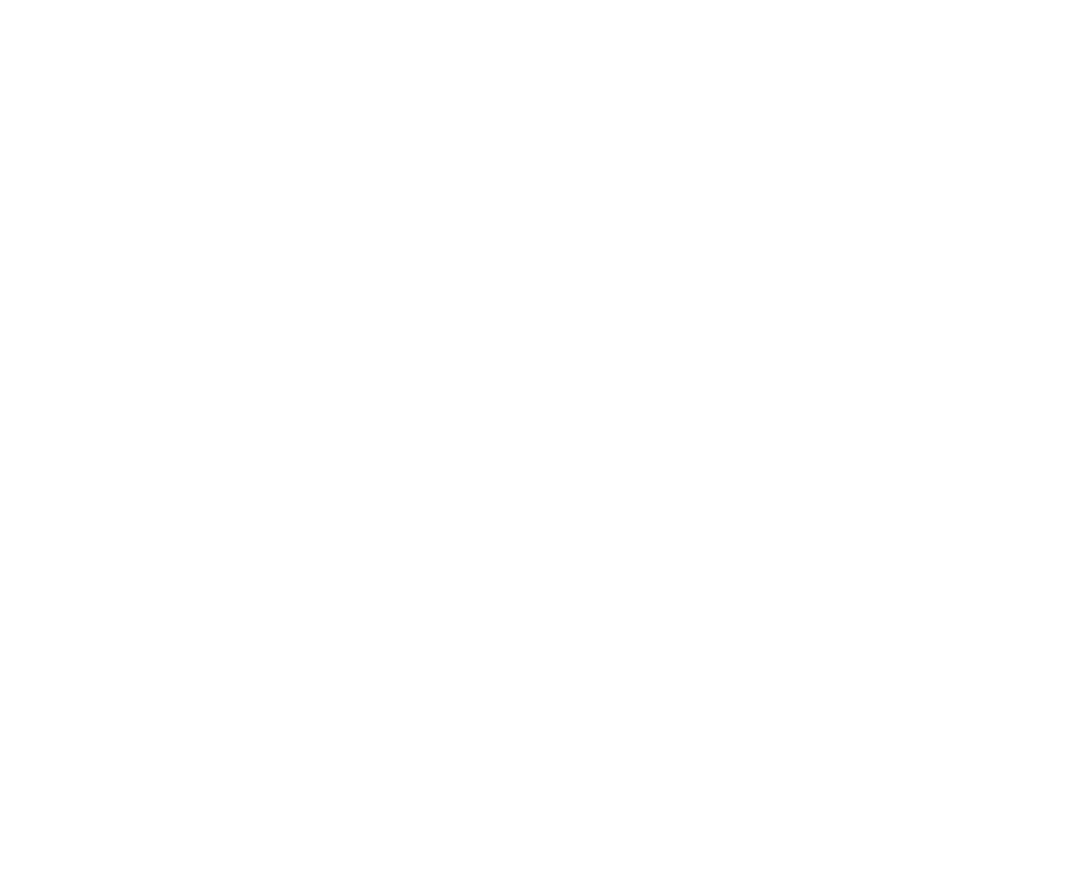
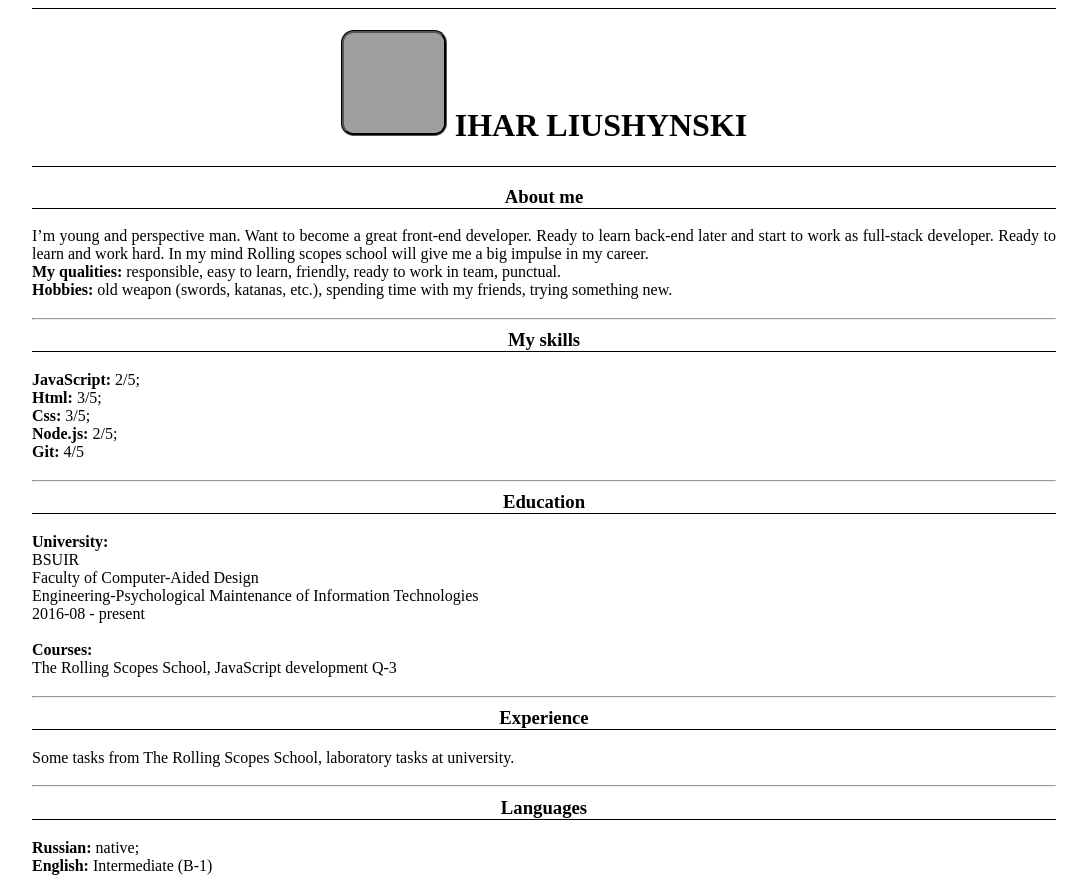
Before and after one commit to IngvarOldd/rsschool-codejam1-cv, a plain HTML site: page index.html in a window 1280 px wide. Shown: the whole page, without its empty margins (96-1183 px from the left). Before the commit the page ends 800 px from the top, so only its background shows below. Drawn offline with Linux system fonts and the light colour scheme; grey boxes are pictures that could not be loaded.

Commit message:
Add all info except contacts

```diff
--- a/index.html
+++ b/index.html
@@ -4,12 +4,58 @@
     <meta charset="UTF-8">
     <meta name="viewport" content="width=1024, initial-scale=1.0">
     <meta http-equiv="X-UA-Compatible" content="ie=edge">
-    <title>Document</title>
+    <title>Summery</title>
     <link href="style.css", rel="stylesheet", type="text/css">
 </head>
 <body>
     <div class="container">
+        <div class="main">
+            <h1>
+                <img src="media/IMG_20180818_121541.jpg">
+                IHAR LIUSHYNSKI
+            </h1>
+        </div>
+        <div class="info">
+            <h3>About me</h3>
+            <p>
+                I’m young and perspective man. Want to become a great front-end developer. Ready to learn back-end later and start to work as full-stack developer. Ready to learn and work hard. In my mind Rolling scopes school will give me a big impulse in my career.
+                <br><b>My qualities:</b> responsible, easy to learn, friendly, ready to work in team, punctual.
+                <br><b>Hobbies:</b> old weapon (swords, katanas, etc.), spending time with my friends,  trying something new.
+            </p>
 
+            <h3><hr>My skills</h3>
+            <p>
+                <b>JavaScript:</b> 2/5; <br>
+                <b>Html:</b> 3/5; <br>
+                <b>Css:</b> 3/5; <br>
+                <b>Node.js:</b> 2/5; <br>
+                <b>Git:</b> 4/5
+            </p>
+
+            <h3><hr>Education</h3>
+            <p>
+                    <b>University:</b> <br>
+                BSUIR<br>
+                Faculty of Computer-Aided Design<br>
+                Engineering-Psychological Maintenance of Information Technologies<br>
+                2016-08 - present <br>
+                <br>
+                <b>Courses:</b> <br>
+                The Rolling Scopes School, JavaScript development Q-3 <br>
+            </p>
+
+            <h3><hr>Experience</h3>
+            <p>
+                Some tasks from The Rolling Scopes School, laboratory tasks at university.
+            </p>
+
+            <h3><hr>Languages</h3>
+            <p>
+                <b>Russian:</b> native; <br>
+                <b>English:</b> Intermediate (B-1)
+            </p>
+
+        </div>
     </div>
 </body>
 </html>
--- a/style.css
+++ b/style.css
@@ -1,4 +1,34 @@
 .container {
     width: 1024px;
     text-align: center;
+    margin: 0 auto;
 }
+
+div {
+    border-top: 1.5px solid black;
+}
+
+h1 {
+    vertical-align: top;
+}
+
+img  {
+    width: 100px;
+    height: 100px;
+    border: 3px groove black;
+    border-radius: 12%;
+}
+
+p {
+    text-align: justify;
+}
+
+.main {
+    border: hidden;
+    display: flex;
+    flex-direction: column;
+}
+
+h3 {
+    border-bottom: 1.5px solid black;
+}
```
Also changed, not shown: 1 other file.
